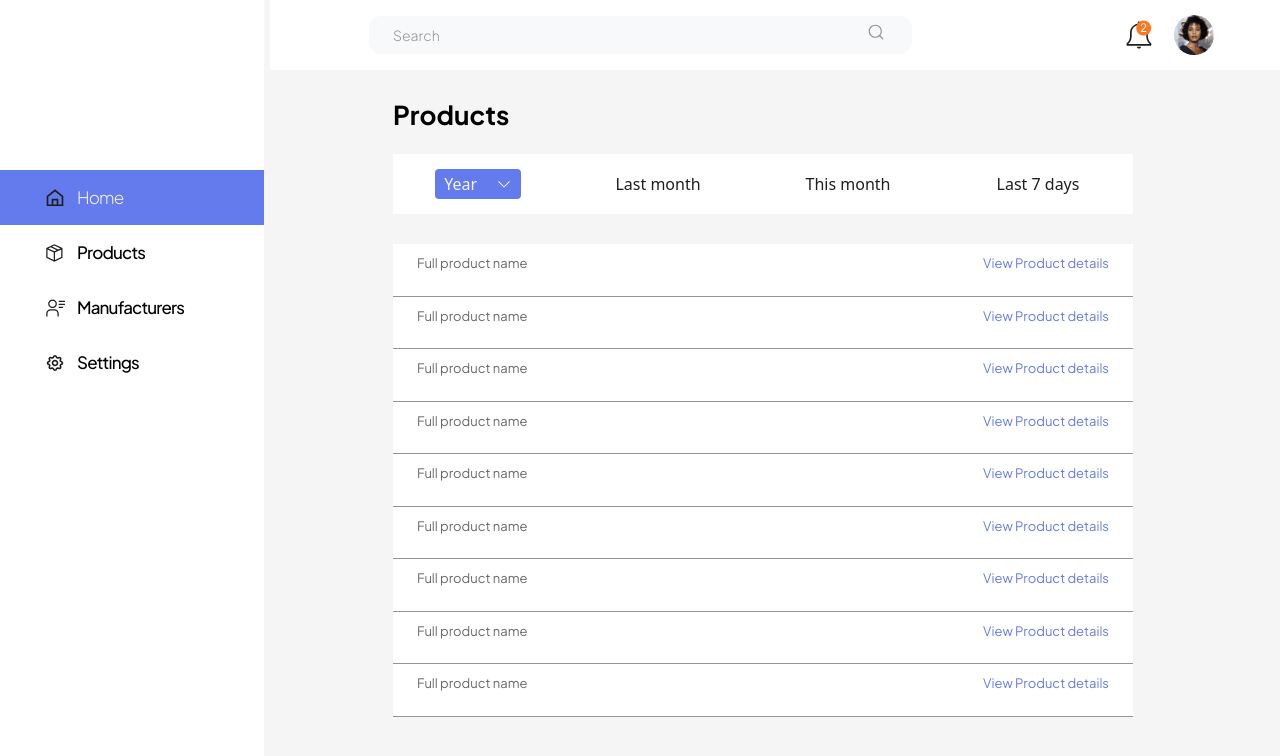
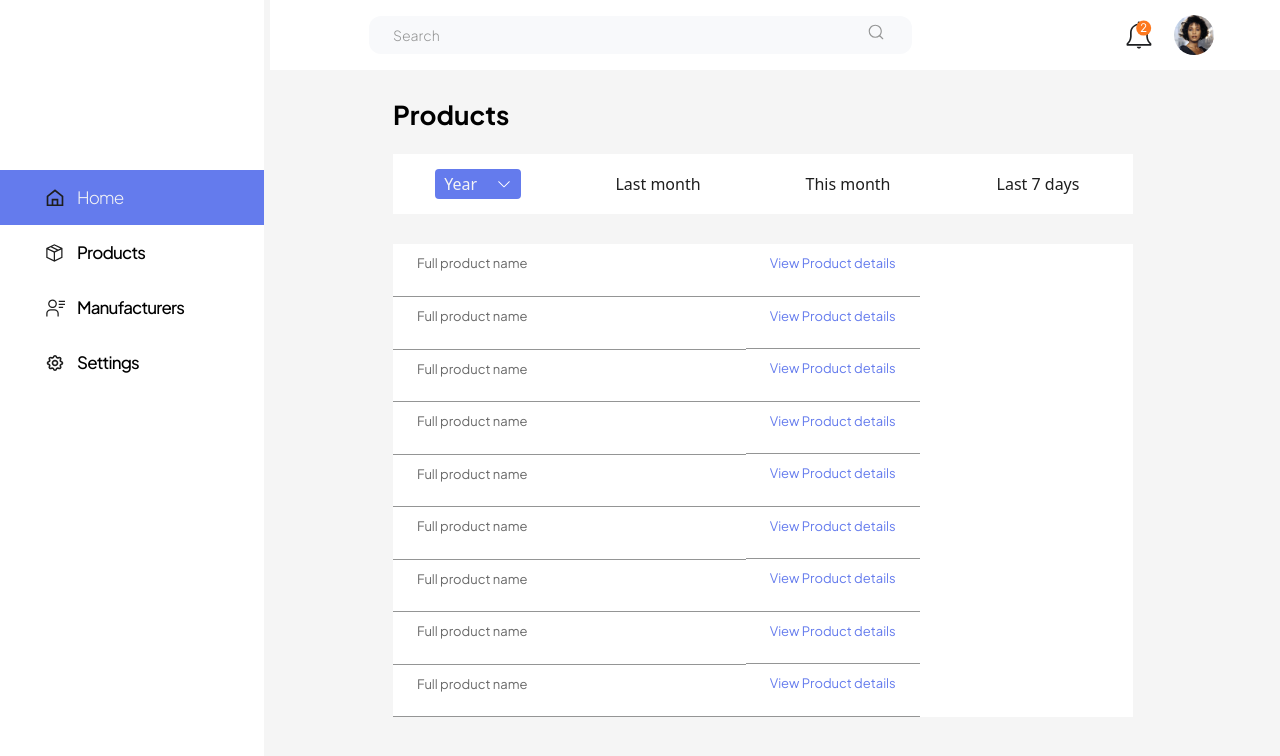
Before and after one commit to excellar-BX/monitor-medscan-africa, a React (Vite) app: page /Product in a window 1280 px wide. Shown: the top 756 px of the page. Built offline with nearby package versions, Linux system fonts and the light colour scheme.

Commit message:
integrated micheal push to main code base

```diff
--- a/pages/ProductDetails.jsx
+++ b/pages/ProductDetails.jsx
@@ -2,6 +2,7 @@ import React from "react";
 import location from "../src/icons/locationicon.svg";
 import eclipse from "../src/icons/eclipse.svg";
 import dottedmarker from "../src/icons/dottedmarker.svg";
+import { Link } from "react-router-dom";
 
 const ProductDetails = () => {
     const productData = {
@@ -14,7 +15,8 @@ const ProductDetails = () => {
     return (
         <div className='bg-gray-100 pb-20'>
             <div className='flex mb-10 md:mb-16 p-0 md:p-5 bg-white w-full  items-center'>
-                <button className='text-gray-600 hover:text-gray-900'>
+               <Link to={`/product`}>
+               <button className='text-gray-600 hover:text-gray-900'>
                     <svg
                         className='w-6 h-6'
                         fill='none'
@@ -29,6 +31,7 @@ const ProductDetails = () => {
                         />
                     </svg>
                 </button>
+               </Link>
 
                 <div className="flex-grow flex justify-center">
                     <h1 className='text-xl font-semibold p-1'>Product Details</h1>
--- a/src/components/productstable.jsx
+++ b/src/components/productstable.jsx
@@ -1,6 +1,7 @@
 import dropdown from '../icons/dropdown.svg';
 import previousicon from '../icons/previousicon.png';
 import nexticon from '../icons/nexticon.png';
+import { Link } from 'react-router-dom';
 
 function ProductTable() {
     return(
@@ -27,73 +28,91 @@ function ProductTable() {
             <td className="px-[24px] py-[10px] pb-[22px] mt-[5px] font-jarkatasans text-[13px]   text-darkgray border-gray border-b-[1px] align-top border-b">
               Full product name
             </td>
+            <Link to={`/product-details`}  >
             <td className="px-[24px] py-[10px] pb-[22px] text-blue  text-end mt-[5px] font-jarkatasans text-[13px]  border-gray border-b-[1px] align-top border-b">
               View Product details
             </td>
+            </Link>
           </tr>
           <tr>
             <td className="px-[24px] py-[10px] pb-[22px] mt-[5px] font-jarkatasans text-[13px]   text-darkgray border-gray border-b-[1px] align-top border-b">
               Full product name
             </td>
+            <Link to={`/product-details`}>
             <td className="px-[24px] py-[10px] pb-[22px] text-blue  text-end mt-[5px] font-jarkatasans text-[13px]  border-gray border-b-[1px] align-top border-b">
               View Product details
             </td>
+            </Link>
           </tr>
           <tr>
             <td className="px-[24px] py-[10px] pb-[22px] mt-[5px] font-jarkatasans text-[13px]   text-darkgray border-gray border-b-[1px] align-top border-b">
               Full product name
             </td>
+            <Link to={`/product-details`}>
             <td className="px-[24px] py-[10px] pb-[22px] text-blue  text-end mt-[5px] font-jarkatasans text-[13px]  border-gray border-b-[1px] align-top border-b">
               View Product details
             </td>
+            </Link>
           </tr>
           <tr>
             <td className="px-[24px] py-[10px] pb-[22px] mt-[5px] font-jarkatasans text-[13px]   text-darkgray border-gray border-b-[1px] align-top border-b">
               Full product name
             </td>
+            <Link to={`/product-details`}>
             <td className="px-[24px] py-[10px] pb-[22px] text-blue  text-end mt-[5px] font-jarkatasans text-[13px]  border-gray border-b-[1px] align-top border-b">
               View Product details
             </td>
+            </Link>
           </tr>
           <tr>
             <td className="px-[24px] py-[10px] pb-[22px] mt-[5px] font-jarkatasans text-[13px]   text-darkgray border-gray border-b-[1px] align-top border-b">
               Full product name
             </td>
+            <Link to={`/product-details`}>
             <td className="px-[24px] py-[10px] pb-[22px] text-blue  text-end mt-[5px] font-jarkatasans text-[13px]  border-gray border-b-[1px] align-top border-b">
               View Product details
             </td>
+            </Link>
           </tr>
           <tr>
             <td className="px-[24px] py-[10px] pb-[22px] mt-[5px] font-jarkatasans text-[13px]   text-darkgray border-gray border-b-[1px] align-top border-b">
               Full product name
             </td>
+            <Link to={`/product-details`}>
             <td className="px-[24px] py-[10px] pb-[22px] text-blue  text-end mt-[5px] font-jarkatasans text-[13px]  border-gray border-b-[1px] align-top border-b">
               View Product details
             </td>
+            </Link>
           </tr>
           <tr>
             <td className="px-[24px] py-[10px] pb-[22px] mt-[5px] font-jarkatasans text-[13px]   text-darkgray border-gray border-b-[1px] align-top border-b">
               Full product name
             </td>
+            <Link to={`/product-details`}>
             <td className="px-[24px] py-[10px] pb-[22px] text-blue  text-end mt-[5px] font-jarkatasans text-[13px]  border-gray border-b-[1px] align-top border-b">
               View Product details
             </td>
+            </Link>
           </tr>
           <tr>
             <td className="px-[24px] py-[10px] pb-[22px] mt-[5px] font-jarkatasans text-[13px]   text-darkgray border-gray border-b-[1px] align-top border-b">
               Full product name
             </td>
+            <Link to={`/product-details`}>
             <td className="px-[24px] py-[10px] pb-[22px] text-blue  text-end mt-[5px] font-jarkatasans text-[13px]  border-gray border-b-[1px] align-top border-b">
               View Product details
             </td>
+            </Link>
           </tr>
           <tr>
             <td className="px-[24px] py-[10px] pb-[22px] mt-[5px] font-jarkatasans text-[13px]   text-darkgray border-gray border-b-[1px] align-top border-b">
               Full product name
             </td>
+            <Link to={`/product-details`}>
             <td className="px-[24px] py-[10px] pb-[22px] text-blue  text-end mt-[5px] font-jarkatasans text-[13px]  border-gray border-b-[1px] align-top border-b">
               View Product details
             </td>
+            </Link>
           </tr>
         </tbody>
       </table>
```
